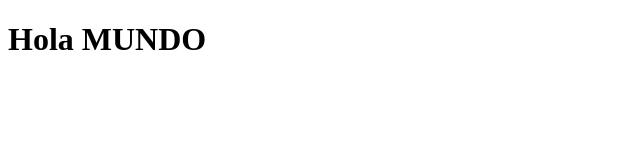
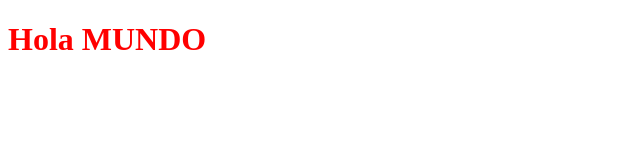
Before and after one commit to juanisegui/proyectogit, a plain HTML site: page index.html in a window 1280 px wide. Shown: the whole page, without its empty margins (0-640 px from the left). Drawn offline with Linux system fonts and the light colour scheme.

Commit message:
estilo agregado al h1

```diff
--- /dev/null
+++ b/estilos.css
@@ -0,0 +1,3 @@
+h1 {
+	color: red;
+}
--- a/index.html
+++ b/index.html
@@ -4,6 +4,7 @@
 	<meta charset="utf-8">
 	<meta name="viewport" content="width=device-width, initial-scale=1">
 	<title>Hola mundo</title>
+	<link rel="stylesheet" type="text/css" href="estilos.css">
 </head>
 <body>
 
```
